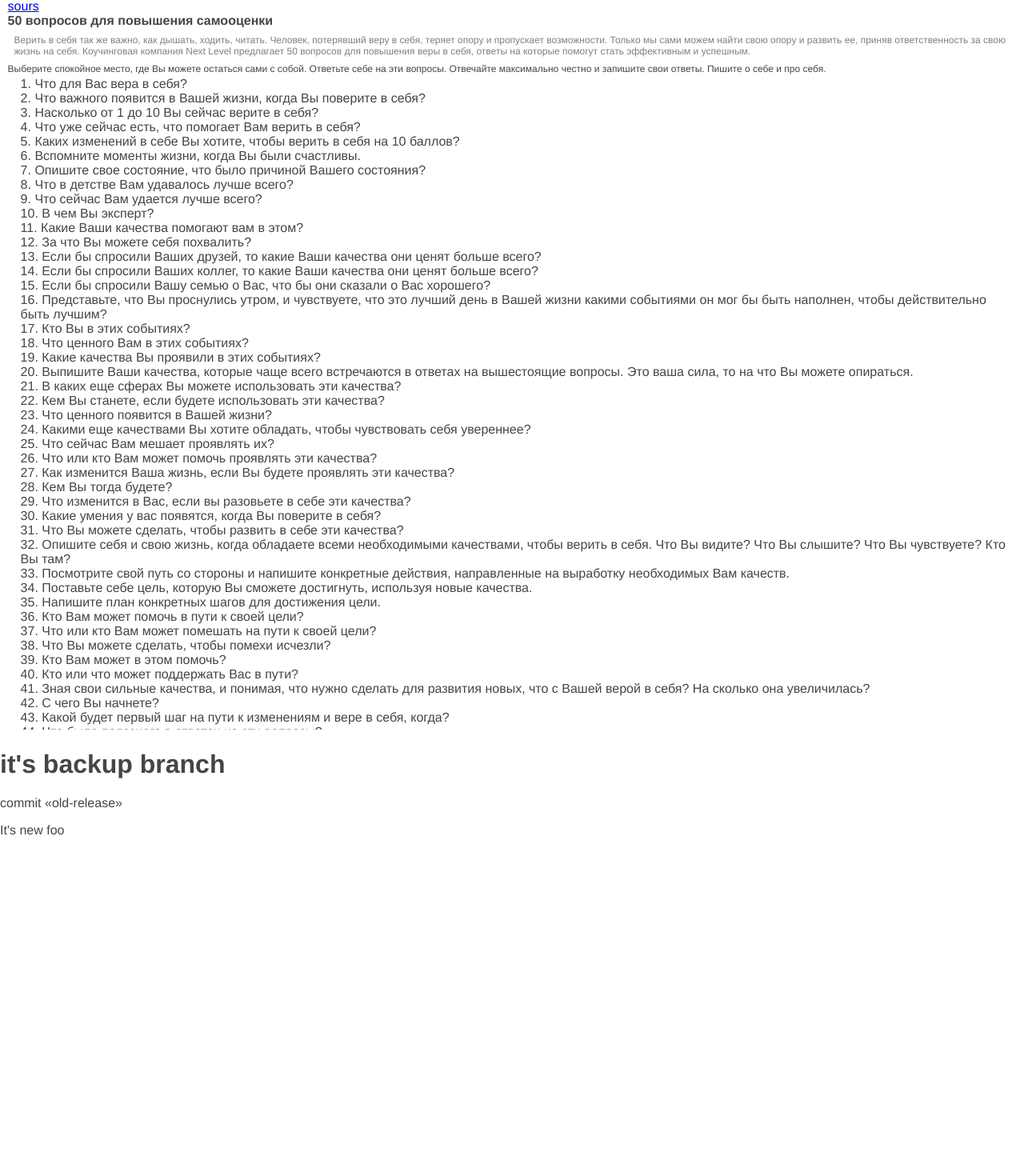
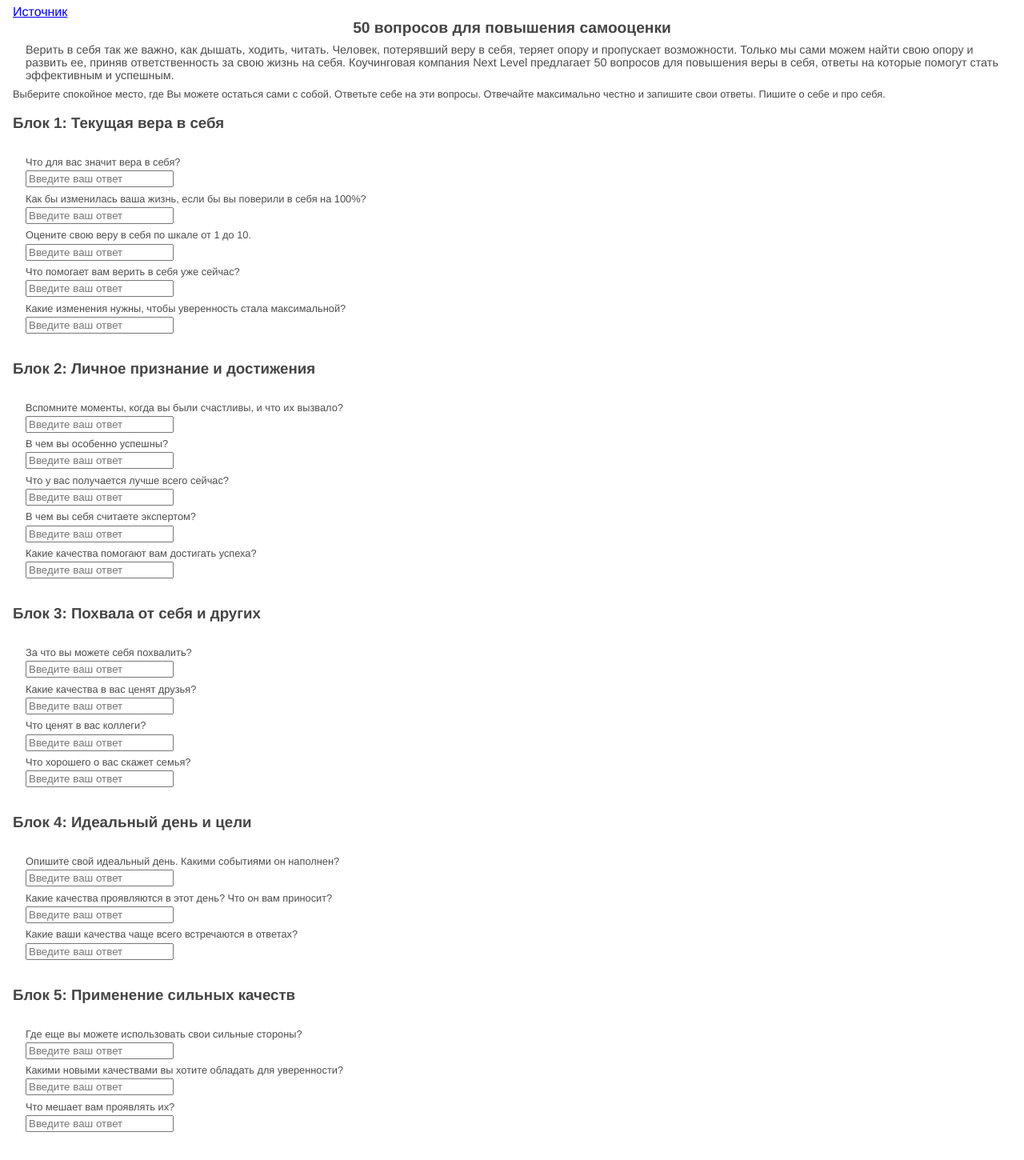
Before and after one commit to AlexanderSipko/promotion_app, a React (Vite) app: page / in a window 1280 px wide. Shown: the part 60-1510 px from the top of the page at 80% size. Before the commit the page ends 1123 px from the top, so only its background shows below. Built offline with nearby package versions, Linux system fonts and the light colour scheme.

Commit message:
bug merge

```diff
--- a/src/widgets/content/index.jsx
+++ b/src/widgets/content/index.jsx
@@ -1,87 +1,156 @@
-import React, { useEffect } from 'react';
-import { useNavigate } from 'react-router-dom';
+import React, {useState} from 'react';
 import { observer } from 'mobx-react';
-import './style.scss'
+import './style.scss';
+
+const MOCK_DATA = {
+    title: '50 вопросов для повышения самооценки',
+    description: 'Верить в себя так же важно, как дышать, ходить, читать. Человек, потерявший веру в себя, теряет опору и пропускает возможности.\nТолько мы сами можем найти свою опору и развить ее, приняв ответственность за свою жизнь на себя.\nКоучинговая компания Next Level предлагает 50 вопросов для повышения веры в себя, ответы на которые помогут стать эффективным и успешным.\n',
+    instructions: 'Выберите спокойное место, где Вы можете остаться сами с собой. Ответьте себе на эти вопросы. Отвечайте максимально честно и запишите свои ответы. Пишите о себе и про себя.',
+    blocks: [
+        {
+            title: 'Блок 1: Текущая вера в себя',
+            questions: [
+                {text:'Что для вас значит вера в себя?', answer:''},
+                {text:'Как бы изменилась ваша жизнь, если бы вы поверили в себя на 100%?', answer:''},
+                {text:'Оцените свою веру в себя по шкале от 1 до 10.', answer:''},
+                {text:'Что помогает вам верить в себя уже сейчас?', answer:''},
+                {text:'Какие изменения нужны, чтобы уверенность стала максимальной?', answer:''},
+            ]
+        },
+        {
+            title: 'Блок 2: Личное признание и достижения',
+            questions: [
+                {text:'Вспомните моменты, когда вы были счастливы, и что их вызвало?', answer:''},
+                {text:'В чем вы особенно успешны?', answer:''},
+                {text:'Что у вас получается лучше всего сейчас?', answer:''},
+                {text:'В чем вы себя считаете экспертом?', answer:''},
+                {text:'Какие качества помогают вам достигать успеха?', answer:''},
+            ]
+        },
+        {
+            title: 'Блок 3: Похвала от себя и других',
+            questions: [
+                {text:'За что вы можете себя похвалить?', answer:''},
+                {text:'Какие качества в вас ценят друзья?', answer:''},
+                {text:'Что ценят в вас коллеги?', answer:''},
+                {text:'Что хорошего о вас скажет семья?', answer:''},
+            ]
+        },
+        {
+            title: 'Блок 4: Идеальный день и цели',
+            questions: [
+                {text:'Опишите свой идеальный день. Какими событиями он наполнен?', answer:''},
+                {text:'Какие качества проявляются в этот день? Что он вам приносит?', answer:''},
+                {text:'Какие ваши качества чаще всего встречаются в ответах?', answer:''},
+            ]
+        },
+        {
+            title: 'Блок 5: Применение сильных качеств',
+            questions: [
+                {text:'Где еще вы можете использовать свои сильные стороны?', answer:''},
+                {text:'Какими новыми качествами вы хотите обладать для уверенности?', answer:''},
+                {text:'Что мешает вам проявлять их?', answer:''},
+            ]
+        },
+        {
+            title: 'Блок 6: Поддержка и ресурсы',
+            questions: [
+                {text:'Кто или что поможет вам развить нужные качества?', answer:''},
+                {text:'Что или кто может мешать на этом пути, и как устранить преграды?', answer:''},
+                {text:'На кого вы можете положиться для поддержки?', answer:''},
+            ]
+        },
+        {
+            title: 'Блок 7: План действий и цели',
+            questions: [
+                {text:'Какой первый шаг вы сделаете для уверенности в себе?', answer:''},
+                {text:'Напишите вдохновляющее послание для себя.', answer:''},
+            ]
+        }
+    ]
+};
 
 
-const MOCK_DATE = {
-    'tittle': '50 вопросов для повышения самооценки',
-    'describe': 'Верить в себя так же важно, как дышать, ходить, читать. Человек, потерявший веру в себя, теряет опору и пропускает возможности.\nТолько мы сами можем найти свою опору и развить ее, приняв ответственность за свою жизнь на себя.\nКоучинговая компания Next Level предлагает 50 вопросов для повышения веры в себя, ответы на которые помогут стать эффективным и успешным.\n',
-    'instructions': 'Выберите спокойное место, где Вы можете остаться сами с собой. Ответьте себе на эти вопросы. Отвечайте максимально честно и запишите свои ответы. Пишите о себе и про себя.',
-    'questions': [
-        '1. Что для Вас вера в себя?',
-        '2. Что важного появится в Вашей жизни, когда Вы поверите в себя?',
-        '3. Насколько от 1 до 10 Вы сейчас верите в себя?',
-        '4. Что уже сейчас есть, что помогает Вам верить в себя?',
-        '5. Каких изменений в себе Вы хотите, чтобы верить в себя на 10 баллов?',
-        '6. Вспомните моменты жизни, когда Вы были счастливы.',
-        '7. Опишите свое состояние, что было причиной Вашего состояния?',
-        '8. Что в детстве Вам удавалось лучше всего?',
-        '9. Что сейчас Вам удается лучше всего?',
-        '10. В чем Вы эксперт?',
-        '11. Какие Ваши качества помогают вам в этом?',
-        '12. За что Вы можете себя похвалить?',
-        '13. Если бы спросили Ваших друзей, то какие Ваши качества они ценят больше всего?',
-        '14. Если бы спросили Ваших коллег, то какие Ваши качества они ценят больше всего?',
-        '15. Если бы спросили Вашу семью о Вас, что бы они сказали о Вас хорошего?',
-        '16. Представьте, что Вы проснулись утром, и чувствуете, что это лучший день в Вашей жизни какими событиями он мог бы быть наполнен, чтобы действительно быть лучшим?',
-        '17. Кто Вы в этих событиях?',
-        '18. Что ценного Вам в этих событиях?',
-        '19. Какие качества Вы проявили в этих событиях?',
-        '20. Выпишите Ваши качества, которые чаще всего встречаются в ответах на вышестоящие вопросы. Это ваша сила, то на что Вы можете опираться.',
-        '21. В каких еще сферах Вы можете использовать эти качества?',
-        '22. Кем Вы станете, если будете использовать эти качества?',
-        '23. Что ценного появится в Вашей жизни?',
-        '24. Какими еще качествами Вы хотите обладать, чтобы чувствовать себя увереннее?',
-        '25. Что сейчас Вам мешает проявлять их?',
-        '26. Что или кто Вам может помочь проявлять эти качества?',
-        '27. Как изменится Ваша жизнь, если Вы будете проявлять эти качества?',
-        '28. Кем Вы тогда будете?',
-        '29. Что изменится в Вас, если вы разовьете в себе эти качества?',
-        '30. Какие умения у вас появятся, когда Вы поверите в себя?',
-        '31. Что Вы можете сделать, чтобы развить в себе эти качества?',
-        '32. Опишите себя и свою жизнь, когда обладаете всеми необходимыми качествами, чтобы верить в себя. Что Вы видите? Что Вы слышите? Что Вы чувствуете? Кто Вы там?',
-        '33. Посмотрите свой путь со стороны и напишите конкретные действия, направленные на выработку необходимых Вам качеств.',
-        '34. Поставьте себе цель, которую Вы сможете достигнуть, используя новые качества.',
-        '35. Напишите план конкретных шагов для достижения цели.',
-        '36. Кто Вам может помочь в пути к своей цели?',
-        '37. Что или кто Вам может помешать на пути к своей цели?',
-        '38. Что Вы можете сделать, чтобы помехи исчезли?',
-        '39. Кто Вам может в этом помочь?',
-        '40. Кто или что может поддержать Вас в пути?',
-        '41. Зная свои сильные качества, и понимая, что нужно сделать для развития новых, что с Вашей верой в себя? На сколько она увеличилась?',
-        '42. С чего Вы начнете?',
-        '43. Какой будет первый шаг на пути к изменениям и вере в себя, когда?',
-        '44. Что было полезного в ответах на эти вопросы?',
-        '45. Что нового Вы узнали про себя?',
-        '46. За что можете сейчас себя похвалить?',
-        '47. Какой подарок Вы сделаете себе, когда достигнете цели?',
-        '48. Напишите вдохновляющее напутствие самому себе.',
-        '49. Нарисуйте свой желаемый образ и используйте его для вдохновения.',
-        '50. Делайте каждый день маленький шаг навстречу своей уверенности.',
-    ]
-}
 
-const Content = observer(({ type }) => {
-    const navigate = useNavigate();
+const Content = observer(() => {
+    const [data, setData] = useState(MOCK_DATA);
+    const [analysisResult, setAnalysisResult] = useState(null);
 
+    const handleAnswerChange = (blockIndex, questionIndex, value) => {
+        const updatedData = { ...data };
+        updatedData.blocks[blockIndex].questions[questionIndex].answer = value;
+        setData(updatedData);
+    };
 
-    const data_questions = MOCK_DATE
+    const collectAnswers = () => {
+        const answers = data.blocks.flatMap(block => block.questions.map(q => q.answer));
+        return answers;
+    };
+
+    const analyzeAnswers = () => {
+        const answers = collectAnswers();
+
+        // Пример анализа
+        const wordCount = answers.reduce((acc, answer) => acc + answer.split(" ").length, 0);
+
+        const positiveWords = ['успех', 'счастье', 'уверенность'];
+        const positiveMentions = answers.reduce((acc, answer) => {
+            positiveWords.forEach(word => {
+                if (answer.includes(word)) acc++;
+            });
+            return acc;
+        }, 0);
+
+        const summary = {
+            totalAnswers: answers.length,
+            wordCount,
+            positiveMentions,
+            recommendation: positiveMentions > 5
+                ? "Вы демонстрируете позитивный настрой, что может помочь в достижении целей!"
+                : "Попробуйте сосредоточиться на положительных моментах и достижениях, чтобы укрепить веру в себя."
+        };
+
+        setAnalysisResult(summary);
+    };
 
     return (
         <div className='content'>
-            <a href="https://treningnl.ru/50-voprosov-dlya-povysheniya-samoocenki/">sours</a>
-            <h2>{data_questions['tittle']}</h2>
-            <p>{data_questions['describe']}</p>
-            <p>{data_questions['instructions']}</p>
-            <ul>
-                {data_questions['questions'].map((el, index) => {
-                    return <li key={index + '_questions'}>{el}</li>
-                })}
+            <a href="https://treningnl.ru/50-voprosov-dlya-povysheniya-samoocenki/">Источник</a>
+            <h2>{data.title}</h2>
+            <p>{data.description}</p>
+            <p>{data.instructions}</p>
+            {data.blocks.map((block, blockIndex) => (
+                <div key={`block_${blockIndex}`} className='block'>
+                    <h3>{block.title}</h3>
+                    <ul>
+                        {block.questions.map((question, questionIndex) => (
+                            <li key={`${blockIndex}_question_${questionIndex}`}>
+                                <p>{question.text}</p>
+                                <input
+                                    type="text"
+                                    value={question.answer}
+                                    onChange={(e) => handleAnswerChange(blockIndex, questionIndex, e.target.value)}
+                                    placeholder="Введите ваш ответ"
+                                />
+                            </li>
+                        ))}
+                    </ul>
+                </div>
+            ))}
 
-            </ul>
+            <button onClick={analyzeAnswers}>Анализировать ответы</button>
+
+            {analysisResult && (
+                <div className='analysis-result'>
+                    <h3>Результат анализа:</h3>
+                    <p>Количество ответов: {analysisResult.totalAnswers}</p>
+                    <p>Общее количество слов: {analysisResult.wordCount}</p>
+                    <p>Упоминания позитивных слов: {analysisResult.positiveMentions}</p>
+                    <p>Рекомендация: {analysisResult.recommendation}</p>
+                </div>
+            )}
         </div>
     );
 });
 
-export {Content};
+export { Content };
--- a/src/widgets/content/style.scss
+++ b/src/widgets/content/style.scss
@@ -6,38 +6,64 @@
 
 div.content {
     @extend %box-padding;
-    // border: 1px solid gray;
-    margin: .1rem;
+    margin: 0.5rem;
     border-radius: 0.4rem;
 
     h2 {
         @extend %margin-mobile;
-        font-size: 16px;
+        font-size: 1.2rem; // Увеличим немного шрифт для мобильных экранов
+        text-align: center;
     }
 
-    p:first-of-type { // Selects only the first <p> element
+    p:first-of-type {
         color: black;
-        margin: .5rem 0;
-        padding: 0 .5rem;
+        margin: 0.5rem 0;
+        padding: 0 1rem;
         text-align: left;
-        opacity: .5;
-        font-size: 12px;
+        opacity: 0.7;
+        font-size: 0.9rem; // Немного уменьшить для мобильной версии
     }
 
     p:last-of-type {
-        font-size: 12px;
-        margin: 0;
+        font-size: 0.8rem;
+        margin: 0.2rem 0;
         padding: 0;
+        text-align: justify;
     }
 
     ul {
         list-style: none;
         margin: 0;
-        padding: .2rem 0 1rem 1rem;
+        padding: 0.5rem 1rem;
+        max-height: 70vh; // Откорректируем высоту для более легкой прокрутки
+        overflow-y: auto;
+
         li {
-            font-size: 16px;
+            font-size: 1rem;
+            color: rgb(45, 87, 238);
+            margin-bottom: 0.4rem; // Добавим отступы для лучшей читаемости
         }
-        overflow: auto;
-        max-height: 100vh;
     }
 }
+
+// Медиазапрос для очень маленьких экранов
+@media (max-width: 600px) {
+    div.content {
+        margin: 0.2rem;
+        padding: 1rem;
+
+        h2 {
+            font-size: 1rem;
+        }
+
+        p {
+            font-size: 0.8rem;
+            padding: 0 0.5rem;
+        }
+
+        ul li {
+            font-size: 0.9rem;
+            padding: 0.3rem 0;
+        }
+    }
+}
```
